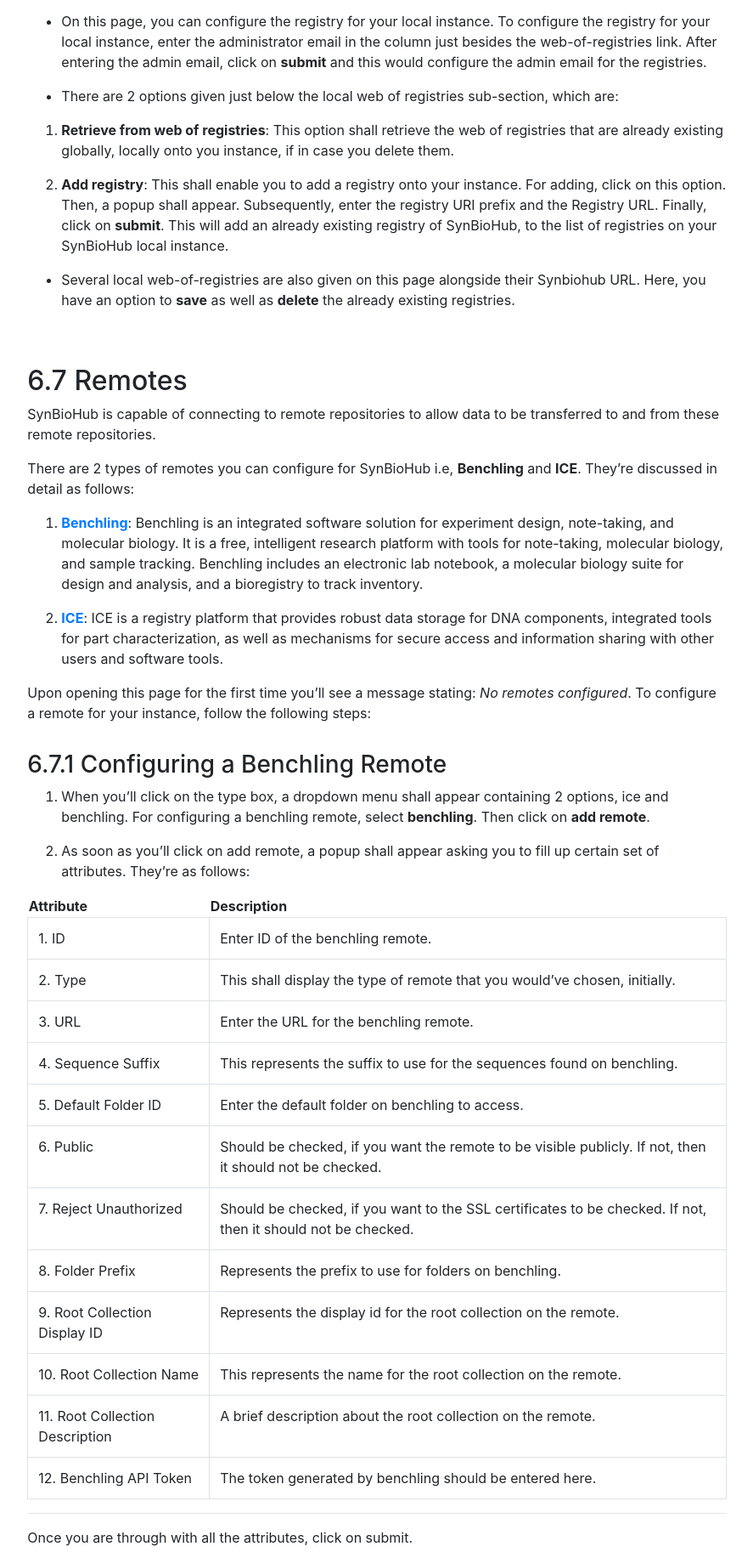
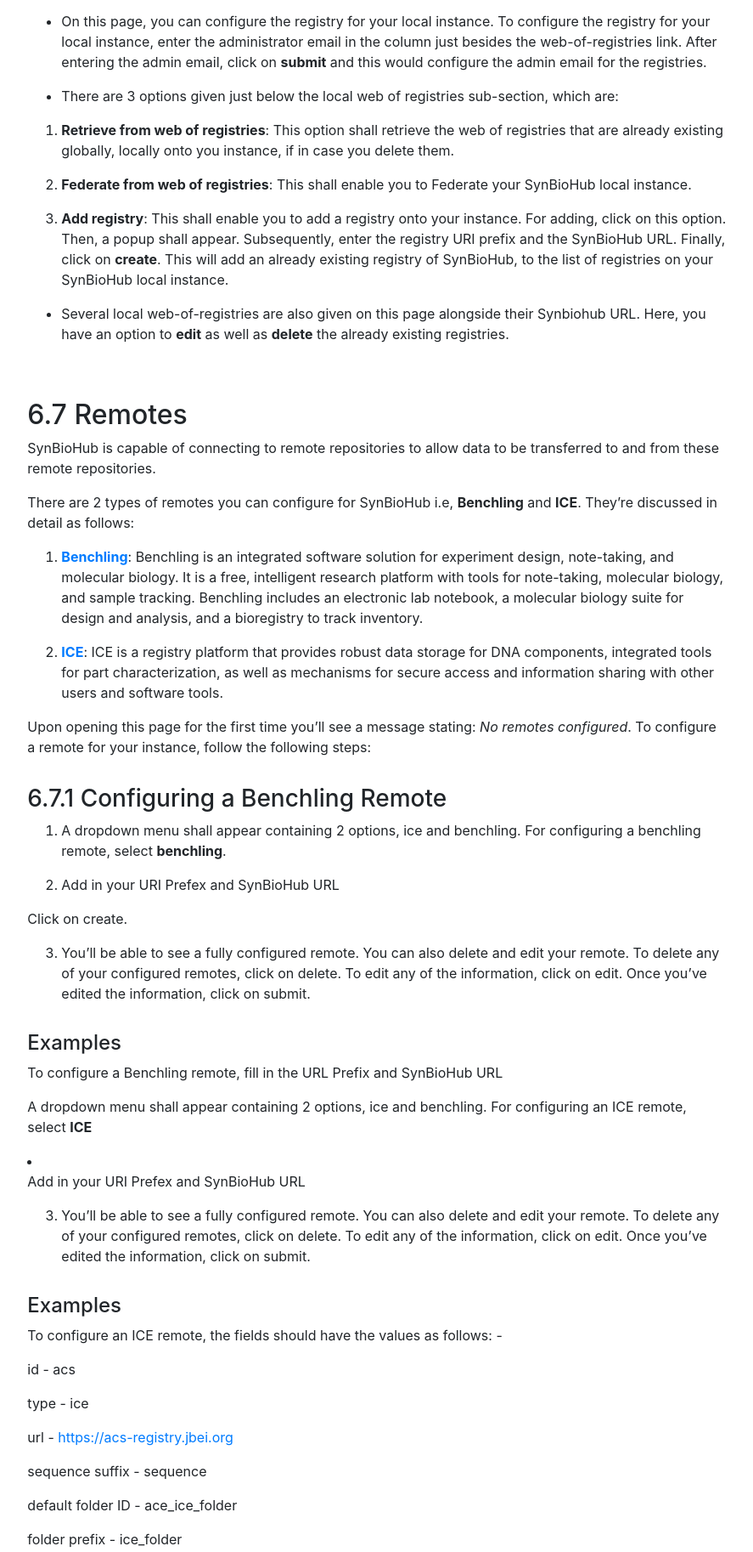
Before and after one commit to SynBioHub/synbiohub2.github.io, a plain HTML site: page userdocumentation/admin/index.html in a window 1280 px wide. Shown: the part 4600-6426 px from the top of the page at 85% size, without its empty margins (196-1083 px from the left). Drawn offline with Linux system fonts and the light colour scheme.

Commit message:
redeployed

```diff
--- a/userdocumentation/admin/index.html
+++ b/userdocumentation/admin/index.html
@@ -361,7 +361,7 @@
 <p>On this page, you can configure the registry for your local instance. To configure the registry for your local instance, enter the administrator email in the column just besides the web-of-registries link. After entering the admin email, click on <strong>submit</strong> and this would configure the admin email for the registries.</p>
 </li>
 <li>
-<p>There are 2 options given just below the local web of registries sub-section, which are:</p>
+<p>There are 3 options given just below the local web of registries sub-section, which are:</p>
 </li>
 </ul>
 <ol>
@@ -369,11 +369,14 @@
 <p><strong>Retrieve from web of registries</strong>: This option shall retrieve the web of registries that are already existing globally, locally onto you instance, if in case you delete them.</p>
 </li>
 <li>
-<p><strong>Add registry</strong>: This shall enable you to add a registry onto your instance. For adding, click on this option. Then, a popup shall appear. Subsequently, enter the registry URI prefix and the Registry URL. Finally, click on <strong>submit</strong>. This will add an already existing registry of SynBioHub, to the list of registries on your SynBioHub local instance.</p>
+<p><strong>Federate from web of registries</strong>: This shall enable you to Federate your SynBioHub local instance.</p>
+</li>
+<li>
+<p><strong>Add registry</strong>: This shall enable you to add a registry onto your instance. For adding, click on this option. Then, a popup shall appear. Subsequently, enter the registry URI prefix and the SynBioHub URL. Finally, click on <strong>create</strong>. This will add an already existing registry of SynBioHub, to the list of registries on your SynBioHub local instance.</p>
 </li>
 </ol>
 <ul>
-<li>Several local web-of-registries are also given on this page alongside their Synbiohub URL. Here, you have an option to <strong>save</strong> as well as <strong>delete</strong> the already existing registries.</li>
+<li>Several local web-of-registries are also given on this page alongside their Synbiohub URL. Here, you have an option to <strong>edit</strong> as well as <strong>delete</strong> the already existing registries.</li>
 </ul>
 <h2 id="67-remotes">6.7 Remotes</h2>
 <p>SynBioHub is capable of connecting to remote repositories to allow data to be transferred to and from these remote repositories.</p>
@@ -390,13 +393,13 @@
 <h3 id="671-configuring-a-benchling-remote">6.7.1 Configuring a Benchling Remote</h3>
 <ol>
 <li>
-<p>When you&rsquo;ll click on the type box, a dropdown menu shall appear containing 2 options, ice and benchling. For configuring a benchling remote, select <strong>benchling</strong>. Then click on <strong>add remote</strong>.</p>
+<p>A dropdown menu shall appear containing 2 options, ice and benchling. For configuring a benchling remote, select <strong>benchling</strong>.</p>
 </li>
 <li>
-<p>As soon as you&rsquo;ll click on add remote, a popup shall appear asking you to fill up certain set of attributes. They&rsquo;re as follows:</p>
+<p> Add in your URI Prefex and SynBioHub URL </p>
 </li>
 </ol>
-<table>
+<!-- <table>
   <thead>
       <tr>
           <th>Attribute</th>
@@ -454,14 +457,14 @@
       </tr>
   </tbody>
 </table>
-<hr>
-<p>Once you are through with all the attributes, click on submit.</p>
+<hr> -->
+<p>Click on create.</p>
 <ol start="3">
-<li>Once you&rsquo;ve clicked on submit, you&rsquo;ll be able to see a fully configured remote on the left. You can also delete and edit your remote. To delete any of your configured remotes, click on delete. To edit any of the information, click on edit. Once you&rsquo;ve edited the information, click on submit.</li>
+<li>You&rsquo;ll be able to see a fully configured remote. You can also delete and edit your remote. To delete any of your configured remotes, click on delete. To edit any of the information, click on edit. Once you&rsquo;ve edited the information, click on submit.</li>
 </ol>
 <h4 id="examples">Examples</h4>
-<p>To configure a Benchling remote, the fields should have the values as follows: -</p>
-<p>id - benchling</p>
+<p>To configure a Benchling remote, fill in the URL Prefix and SynBioHub URL</p>
+<!-- <p>id - benchling</p>
 <p>type - benchling</p>
 <p>url - <a href="https://api.benchling.com/v1">https://api.benchling.com/v1</a></p>
 <p>sequence suffix - sequence</p>
@@ -480,14 +483,14 @@
 <p>Part Number Prefix - acs</p>
 <h3 id="672-configuring-an-ice-remote">6.7.2 Configuring an ICE Remote</h3>
 <ol>
-<li>
-<p>When you&rsquo;ll click on the type box, a dropdown menu shall appear containing 2 options, ice and benchling. For configuring an ICE remote, select <strong>ICE</strong> and then click on <strong>add remote</strong>.</p>
+<li> -->
+<p>A dropdown menu shall appear containing 2 options, ice and benchling. For configuring an ICE remote, select <strong>ICE</strong></p>
 </li>
 <li>
-<p>As soon as you&rsquo;ll click on add remote, a popup shall appear asking you to fill up certain set of attributes. They&rsquo;re as follows:</p>
+<p> Add in your URI Prefex and SynBioHub URL</p>
 </li>
 </ol>
-<table>
+<!-- <table>
   <thead>
       <tr>
           <th>Attribute</th>
@@ -573,9 +576,9 @@
       </tr>
   </tbody>
 </table>
-<hr>
+<hr> -->
 <ol start="3">
-<li>Once you&rsquo;ve clicked on submit, you&rsquo;ll be able to see a fully configured remote on the left. You can also delete and edit your remote. To delete any of your configured remotes, click on delete. To edit any of the information, click on edit. Once you&rsquo;ve edited the information, click on submit.</li>
+<li>You&rsquo;ll be able to see a fully configured remote. You can also delete and edit your remote. To delete any of your configured remotes, click on delete. To edit any of the information, click on edit. Once you&rsquo;ve edited the information, click on submit.</li>
 </ol>
 <h4 id="examples-1">Examples</h4>
 <p>To configure an ICE remote, the fields should have the values as follows: -</p>
@@ -600,7 +603,7 @@
 <p>SBOLExplorer is a service that simplifies the process of analysing and searching for parts within genetic design repositories.</p>
 <p>Once you click on the <strong>SBOLExplorer</strong> option, you can view the following options:</p>
 <ol>
-<li>The first option is that of <strong>SBOLExplorer</strong> endpoint. Here, you can enter and save your SBOLExplorer endpoint for your local instance. Also, make sure that any of the endpoints you enter end with <strong>\</strong>.</li>
+<li>The first option is that of <strong>SBOLExplorer</strong> endpoint. Here, you can enter and save your SBOLExplorer endpoint for your local instance. Also, make sure that any of the endpoints you enter end with <strong>/</strong>.</li>
 <li>Then on the right, you shall see the <strong>searching using SBOL explorer</strong>*. You need to Check the this option to enable the SBOLExplorer.</li>
 <li>Then, you&rsquo;ll be able to see the option of selecting between, <strong><a href="https://academic.oup.com/bioinformatics/article/26/19/2460/230188">Usearch</a></strong> and <strong><a href="https://www.ncbi.nlm.nih.gov/pmc/articles/PMC5075697/">Vsearch</a></strong>. They&rsquo;re explained in detail as follows:</li>
 </ol>
@@ -630,6 +633,9 @@
 </li>
 <li>
 <p>Then you can also input a value for the <strong><a href="https://www.elastic.co/guide/en/cloud-enterprise/1.1/ece-administering-endpoints.html">elasticsearch endpoints</a></strong>. For applications without SSL or HTTPS protocol support, you can use a local endpoint with the HTTP protocol, which in turn connects to your Elastic Cloud Enterprise cluster or to Kibana either using the HTTP or the HTTPS protocol.</p>
+</li>
+<li>
+<p>Additionally you can input a value for the <strong><a href="">elasticsearch index name</a></strong>.</p>
 </li>
 <li>
 <p>Finally, you have to input a value for the <strong><a href="https://medium.com/virtuoso-blog/what-is-a-virtuoso-sparql-endpoint-and-why-is-it-important-5244df738a3e">SPARQL/Virtuoso endpoints</a></strong>. A Virtuoso SPARQL Endpoint is a feature of every Virtuoso RDBMS instance that offers an HTTP-based Query Service that operates on Entity Relationship Types (Relations) represented as RDF sentence collections using the SPARQL Query Language. These operations may be read- and/or write-oriented and distributed without compromising security, performance, or scalability.</p>
@@ -663,7 +669,7 @@
 <h2 id="611-users">6.11 Users</h2>
 <p>This page basically lists all the users currently registered onto your local instance.</p>
 <ul>
-<li>There is an option to add a user for your local instance. To do so, click on <strong>add user</strong>. This&rsquo;ll direct you to page, wherein you&rsquo;ll be required to fill the following details:</li>
+<li>There is an option to add a user for your local instance. To do so, scroll to the bottom of the page wherein you&rsquo;ll be required to fill the following details:</li>
 </ul>
 <ol>
 <li>
@@ -679,9 +685,6 @@
 <p><strong>Username</strong>: Assign a username to the member.</p>
 </li>
 <li>
-<p><strong>Grant Administrative Access</strong>: There is an option to provide the administrator access, to this particular member. This shall enable, him/her to edit each and every setting on your local instance including the admin ones as well. To grant this particular access, check the grant administrative privileges box.</p>
-</li>
-<li>
 <p><strong>Grant Member Privileges</strong>: There is an option to provide the member access.
 To grant this particular access, check the grant member privileges box.</p>
 </li>
@@ -689,8 +692,14 @@
 <p><strong>Grant Curator Privileges</strong>: There is an option to provide the member access.
 To grant this particular access, check the grant curator privileges box.</p>
 </li>
+<li>
+<p><strong>Grant Administrative Access</strong>: There is an option to provide the administrator access, to this particular member. This shall enable, him/her to edit each and every setting on your local instance including the admin ones as well. To grant this particular access, check the grant administrative privileges box.</p>
+</li>
 </ol>
 <ul>
+<li>
+<p>You can save your changes by clicking on <strong>create</strong>.</p>
+</li>
 <li>
 <p>You can also search for a particular user by entering the username in the search box.</p>
 </li>
@@ -724,7 +733,7 @@
 <p><strong>Admin</strong> : A checked or an empty box is displayed. A checked box means, that the user has admin rights and if not, that means the user doesn&rsquo;t have admin access.</p>
 </li>
 <li>
-<p><strong>Save</strong>: Clicking on the save option, will permanently save that profile to your local instance.</p>
+<p><strong>Save</strong>: Clicking on the edit or delete option, will permanently change that profile to your local instance.</p>
 </li>
 </ol>
 <p>Finally, there is a check box at the end corresponding to allowing public account creation. Enabling this option will allow anyone to create an account on your local instance and hence contribute to your design repository.</p>
```
